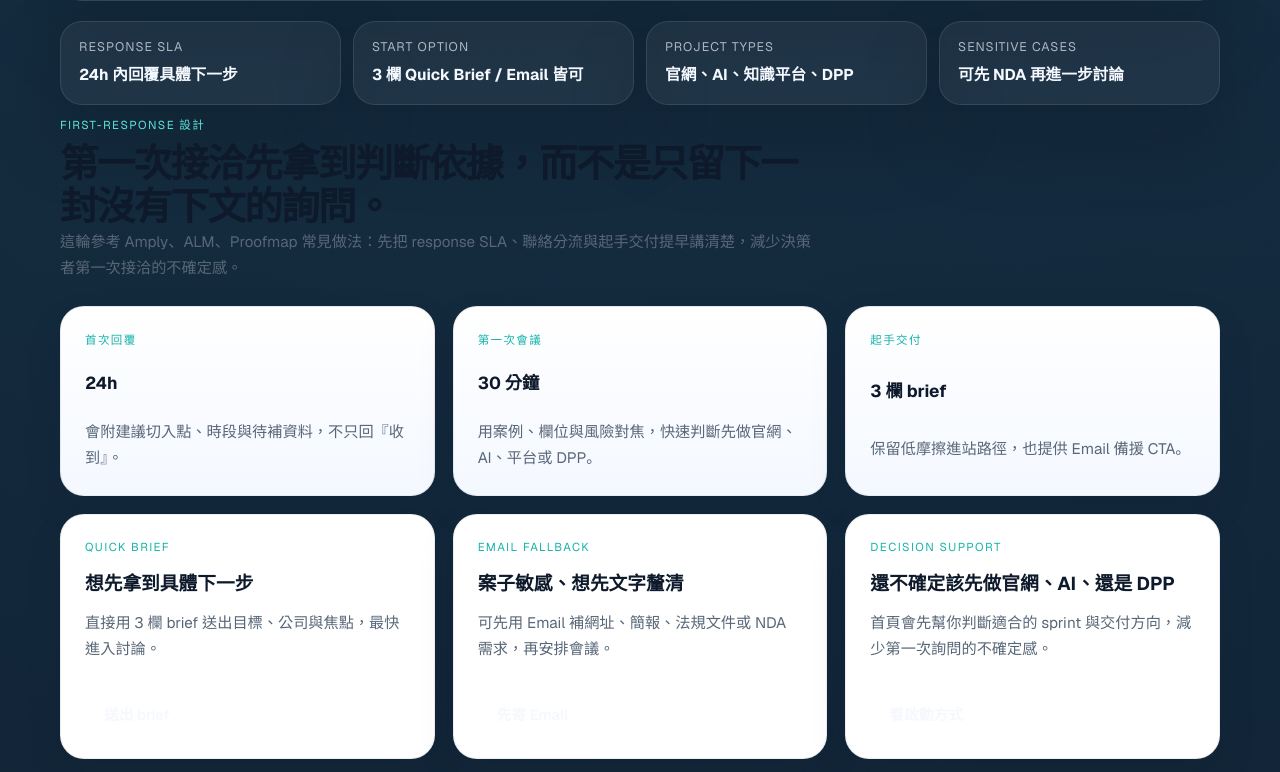
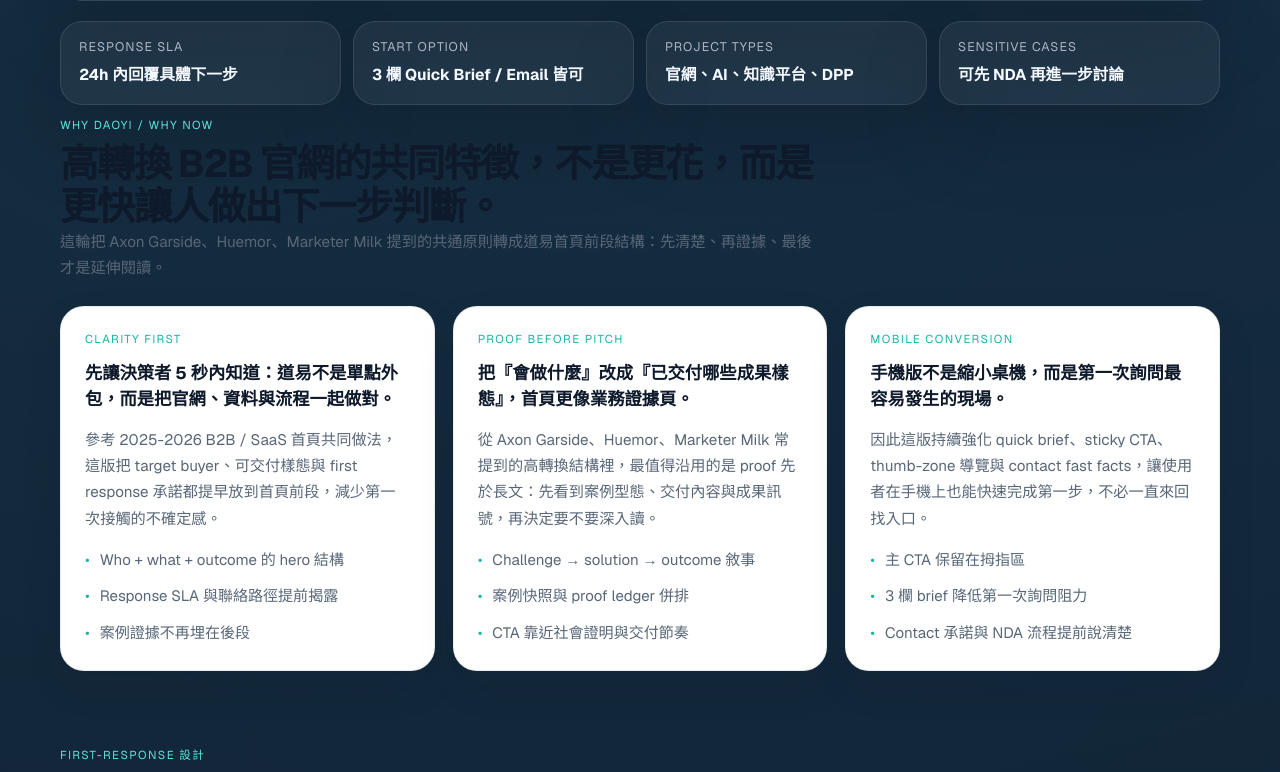
Before and after one commit to yangyen1977-wq/daoyi-website-2026, a Next.js app: page / in a window 1280 px wide. Shown: the part 2518-3290 px from the top of the page. Built offline with nearby package versions, Linux system fonts and the light colour scheme.

Commit message:
Refine homepage decision structure and SEO

```diff
--- a/src/app/globals.css
+++ b/src/app/globals.css
@@ -415,6 +415,25 @@ a:hover {
   line-height: 1.55;
 }
 
+.homepage-why-now-grid {
+  margin-top: 6px;
+}
+
+.homepage-why-now-card {
+  display: grid;
+  gap: 14px;
+  min-height: 100%;
+}
+
+.homepage-why-now-card h3 {
+  font-size: 1.08rem;
+  line-height: 1.55;
+}
+
+.homepage-why-now-card .bullet-list {
+  margin-top: 2px;
+}
+
 .buyer-signal-card {
   display: grid;
   gap: 12px;
--- a/src/app/layout.tsx
+++ b/src/app/layout.tsx
@@ -79,7 +79,7 @@ const structuredData = [
 export const metadata: Metadata = {
   metadataBase: new URL(siteConfig.url),
   title: {
-    default: `${siteConfig.name} | B2B 官網改版、AI 導入、知識平台與 DPP 解決方案`,
+    default: `${siteConfig.name} | B2B 官網改版、AI 導入、知識平台、DPP 與資料流程整合`,
     template: `%s | ${siteConfig.shortName}`,
   },
   description: siteConfig.description,
@@ -112,8 +112,8 @@ export const metadata: Metadata = {
     type: "website",
     locale: "zh_TW",
     url: siteConfig.url,
-    title: `${siteConfig.name} | AI・知識平台・DPP 數位解決方案`,
-    description: siteConfig.description,
+    title: `${siteConfig.name} | B2B 官網、AI、知識平台、DPP 與資料流程整合`,
+    description: "給需要同時處理品牌主張、案例證據、RWD 體驗、AI 導入與 DPP / Traceability 的 B2B 團隊，先把可交付成果與下一步講清楚。",
     siteName: siteConfig.name,
     images: [
       {
@@ -126,8 +126,8 @@ export const metadata: Metadata = {
   },
   twitter: {
     card: "summary_large_image",
-    title: `${siteConfig.name} | AI・知識平台・DPP 數位解決方案`,
-    description: siteConfig.description,
+    title: `${siteConfig.name} | B2B 官網、AI、知識平台與 DPP 數位解決方案`,
+    description: "把品牌主張、案例證據、資料流程、RWD 與 Contact 轉換整成同一套可交付方案。",
     images: ["/assets/daoyi-logo.png"],
   },
   robots: {
--- a/src/app/page.tsx
+++ b/src/app/page.tsx
@@ -74,9 +74,34 @@ const caseSnapshotSchema = {
 };
 
 const homepageJumpLinks = [
+  { label: "看現在適不適合談", href: "#why-now" },
   { label: "看案例證據", href: "#proof-ledger" },
   { label: "看合作起點", href: "#decision-paths" },
   { label: "直接送出 brief", href: "#quick-brief" },
+];
+
+const homepageWhyNowCards = [
+  {
+    label: "Clarity first",
+    title: "先讓決策者 5 秒內知道：道易不是單點外包，而是把官網、資料與流程一起做對。",
+    detail:
+      "參考 2025-2026 B2B / SaaS 首頁共同做法，這版把 target buyer、可交付樣態與 first response 承諾都提早放到首頁前段，減少第一次接觸的不確定感。",
+    bullets: ["Who + what + outcome 的 hero 結構", "Response SLA 與聯絡路徑提前揭露", "案例證據不再埋在後段"],
+  },
+  {
+    label: "Proof before pitch",
+    title: "把『會做什麼』改成『已交付哪些成果樣態』，首頁更像業務證據頁。",
+    detail:
+      "從 Axon Garside、Huemor、Marketer Milk 常提到的高轉換結構裡，最值得沿用的是 proof 先於長文：先看到案例型態、交付內容與成果訊號，再決定要不要深入讀。",
+    bullets: ["Challenge → solution → outcome 敘事", "案例快照與 proof ledger 併排", "CTA 靠近社會證明與交付節奏"],
+  },
+  {
+    label: "Mobile conversion",
+    title: "手機版不是縮小桌機，而是第一次詢問最容易發生的現場。",
+    detail:
+      "因此這版持續強化 quick brief、sticky CTA、thumb-zone 導覽與 contact fast facts，讓使用者在手機上也能快速完成第一步，不必一直來回找入口。",
+    bullets: ["主 CTA 保留在拇指區", "3 欄 brief 降低第一次詢問阻力", "Contact 承諾與 NDA 流程提前說清楚"],
+  },
 ];
 
 export default function Home() {
@@ -111,6 +136,28 @@ export default function Home() {
           </div>
         </div>
       </section>
+
+      <Section
+        id="why-now"
+        eyebrow="Why DaoYi / Why now"
+        title="高轉換 B2B 官網的共同特徵，不是更花，而是更快讓人做出下一步判斷。"
+        description="這輪把 Axon Garside、Huemor、Marketer Milk 提到的共通原則轉成道易首頁前段結構：先清楚、再證據、最後才是延伸閱讀。"
+      >
+        <div className="card-grid three-up homepage-why-now-grid">
+          {homepageWhyNowCards.map((item) => (
+            <article key={item.title} className="feature-surface homepage-why-now-card">
+              <span className="mini-label accent">{item.label}</span>
+              <h3>{item.title}</h3>
+              <p>{item.detail}</p>
+              <ul className="bullet-list compact">
+                {item.bullets.map((bullet) => (
+                  <li key={bullet}>{bullet}</li>
+                ))}
+              </ul>
+            </article>
+          ))}
+        </div>
+      </Section>
 
       <Section
         eyebrow="First-response 設計"
```
